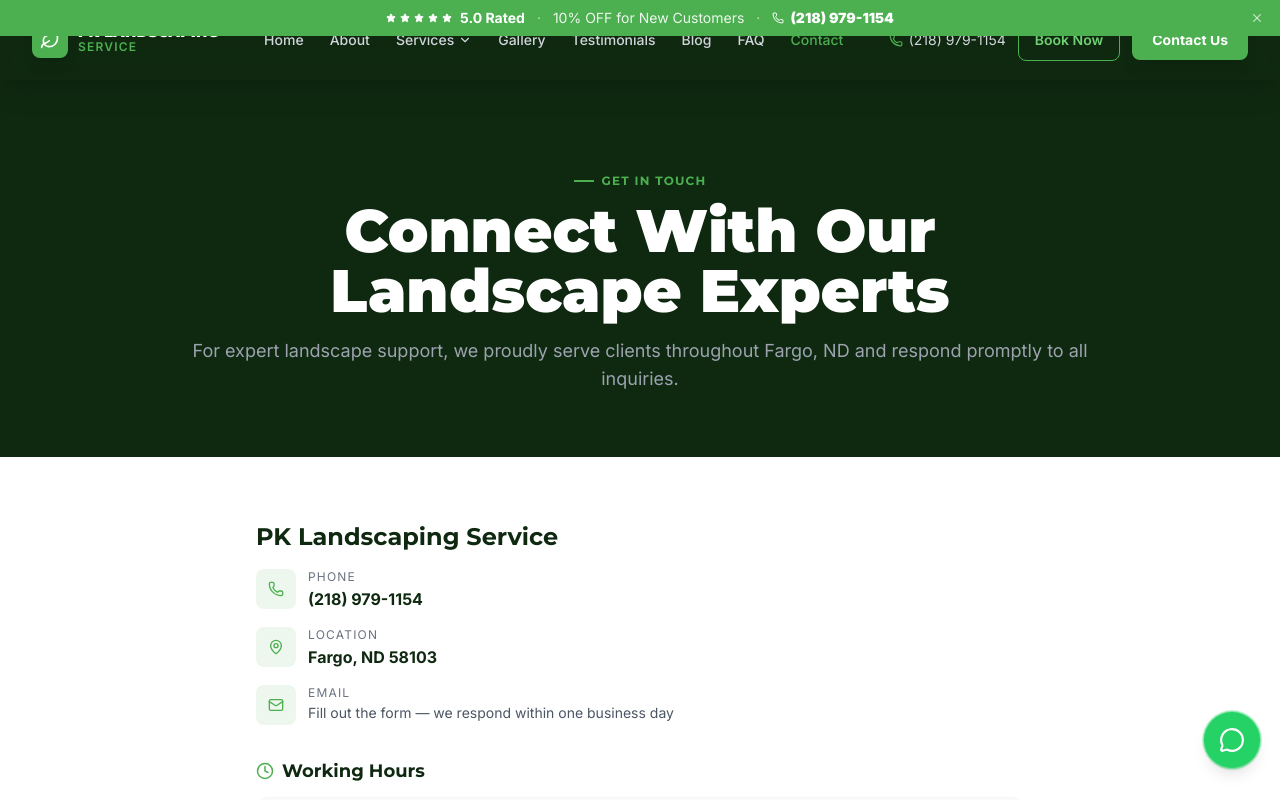
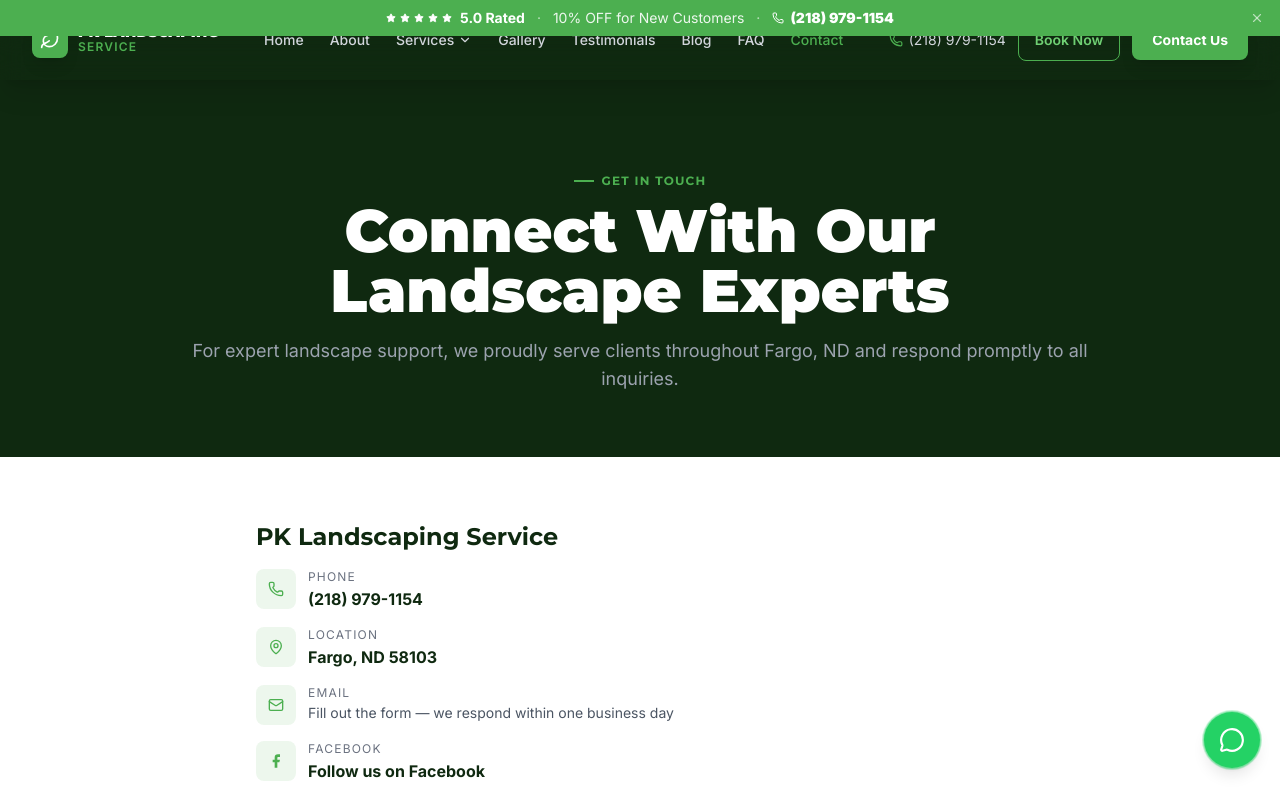
Before and after one commit to egartei5/pk-landscaping-website, a Next.js app: page /contact in a window 1280 px wide. Shown: the top 800 px of the page. Built offline with nearby package versions, Linux system fonts and the light colour scheme.

Commit message:
feat: add Facebook profile links

```diff
--- a/app/contact/page.tsx
+++ b/app/contact/page.tsx
@@ -3,6 +3,7 @@
 import SectionLabel from '@/components/ui/SectionLabel'
 import QuoteCTASection from '@/components/ui/QuoteCTASection'
 import { buildMetadata } from '@/lib/seo'
+import { FACEBOOK_URL } from '@/lib/social-links'
 
 export const metadata: Metadata = buildMetadata({
   title: 'Contact Us',
@@ -72,6 +73,24 @@
                       <p className="text-gray-600 text-sm">Fill out the form — we respond within one business day</p>
                     </div>
                   </li>
+                  <li>
+                    <a
+                      href={FACEBOOK_URL}
+                      target="_blank"
+                      rel="noopener noreferrer"
+                      className="flex items-start gap-3 group"
+                    >
+                      <div className="w-10 h-10 bg-pk-500/10 rounded-lg flex items-center justify-center shrink-0 group-hover:bg-blue-500/20 transition-colors">
+                        <svg width="16" height="16" viewBox="0 0 24 24" fill="currentColor" className="text-pk-500" aria-hidden="true">
+                          <path d="M18 2h-3a5 5 0 0 0-5 5v3H7v4h3v8h4v-8h3l1-4h-4V7a1 1 0 0 1 1-1h3z" />
+                        </svg>
+                      </div>
+                      <div>
+                        <p className="text-xs text-gray-500 uppercase tracking-widest mb-0.5">Facebook</p>
+                        <p className="font-bold text-pk-900 group-hover:text-blue-600 transition-colors">Follow us on Facebook</p>
+                      </div>
+                    </a>
+                  </li>
                 </ul>
               </div>
 
--- a/components/layout/Footer.tsx
+++ b/components/layout/Footer.tsx
@@ -1,5 +1,6 @@
 import Link from 'next/link'
 import { Phone, MapPin, Mail, Clock, Leaf, Star } from 'lucide-react'
+import { FACEBOOK_URL } from '@/lib/social-links'
 
 const serviceLinks = [
   { label: 'Snow Removal', href: '/services/snow-removal' },
@@ -43,13 +44,13 @@
             </p>
             <div className="flex items-center gap-2 mb-5">
               <a
-                href="https://www.facebook.com/pklandscapingmn"
+                href={FACEBOOK_URL}
                 target="_blank"
                 rel="noopener noreferrer"
                 aria-label="PK Landscaping on Facebook"
                 className="w-9 h-9 bg-pk-800 hover:bg-blue-600 rounded-lg flex items-center justify-center transition-colors"
               >
-                <svg width="16" height="16" viewBox="0 0 24 24" fill="currentColor" className="text-gray-300">
+                <svg width="16" height="16" viewBox="0 0 24 24" fill="currentColor" className="text-gray-300" aria-hidden="true">
                   <path d="M18 2h-3a5 5 0 0 0-5 5v3H7v4h3v8h4v-8h3l1-4h-4V7a1 1 0 0 1 1-1h3z"/>
                 </svg>
               </a>
--- /dev/null
+++ b/lib/social-links.ts
@@ -0,0 +1 @@
+export const FACEBOOK_URL = 'https://www.facebook.com/profile.php?id=100071527000701'
```
Also changed, not shown: 1 other file (tests, documents, lock files or other folders).
